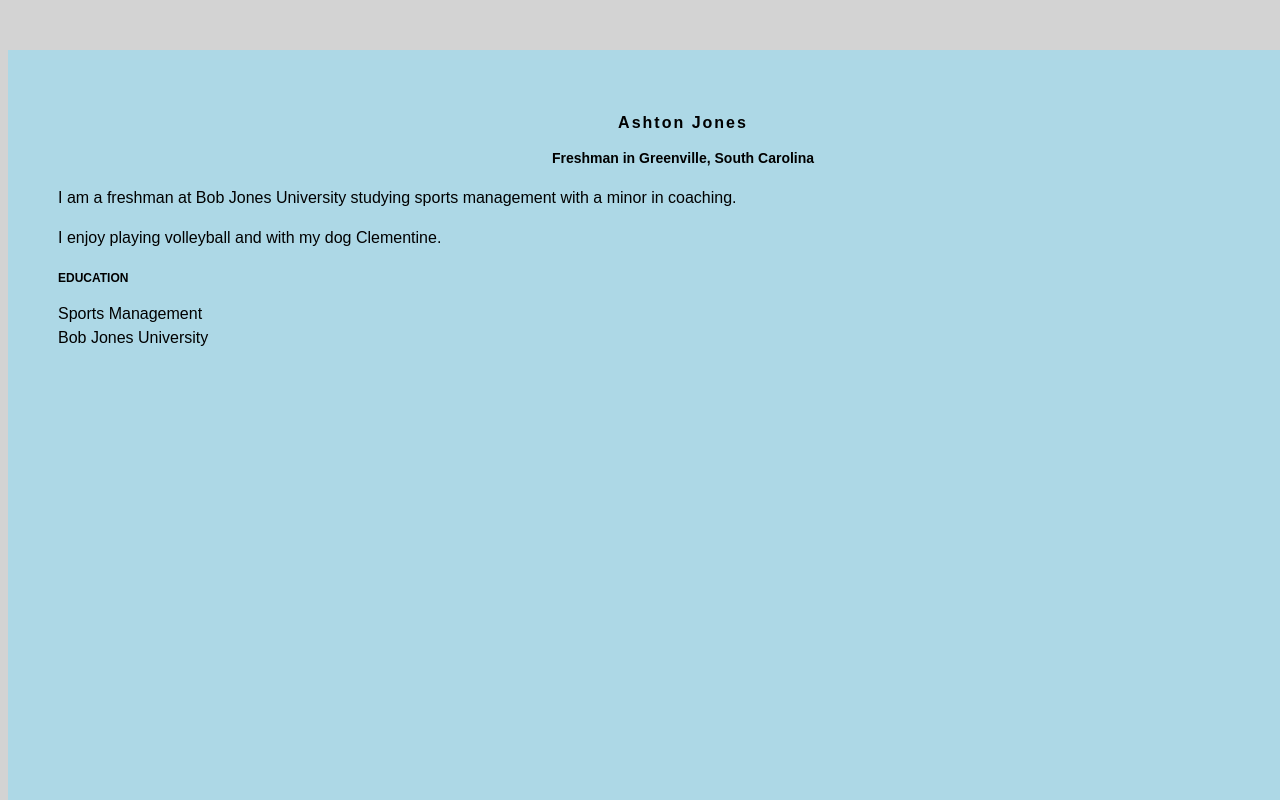
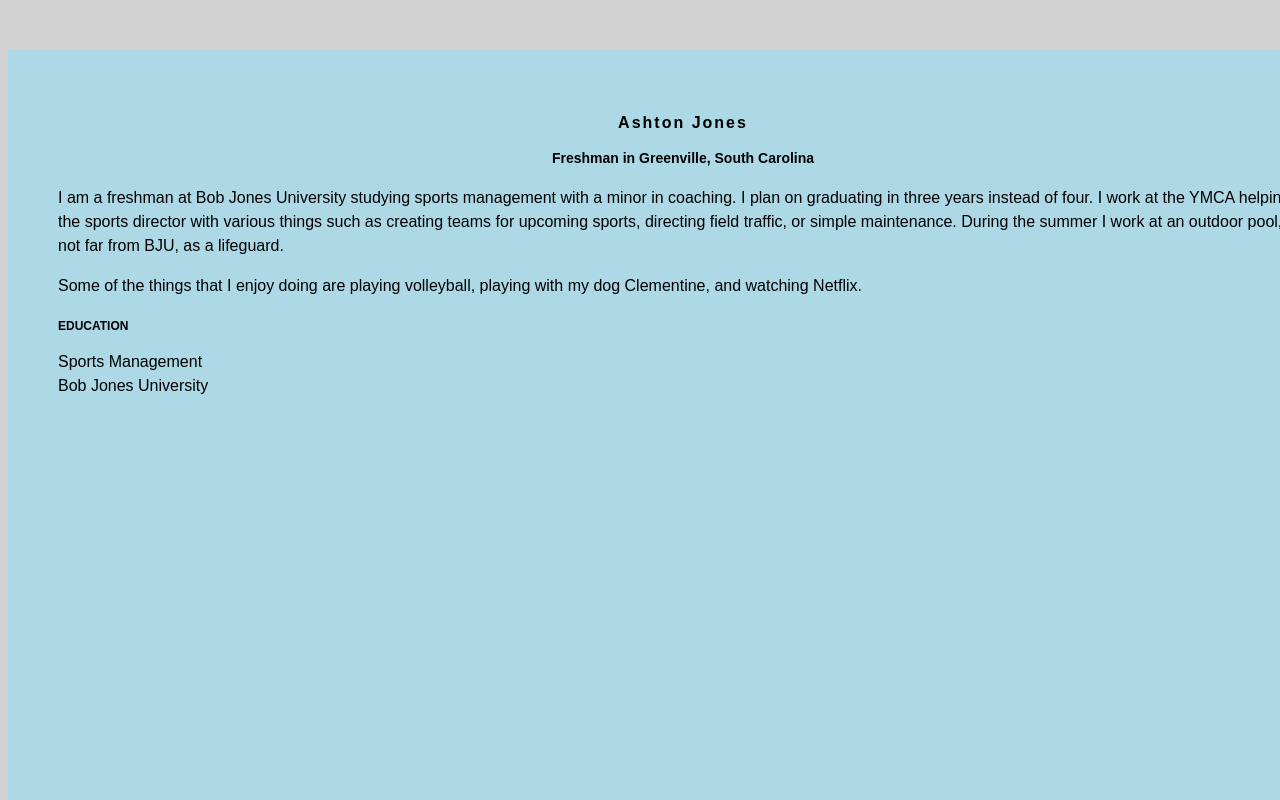
Before and after one commit to ashton-jones/ashton-jones.github.io, a plain HTML site: page index.html in a window 1280 px wide. Shown: the top 800 px of the page. Drawn offline with Linux system fonts and the light colour scheme.

Commit message:
Update index.html

```diff
--- a/index.html
+++ b/index.html
@@ -36,10 +36,10 @@ h3 {
         <h1>Ashton Jones</h1>
         <h2>Freshman in Greenville, South Carolina</h2>
 
-         <p>I am a freshman at Bob Jones University studying sports management with a minor in coaching.</p>
+         <p>I am a freshman at Bob Jones University studying sports management with a minor in coaching. I plan on graduating in three years instead of four. I work at the YMCA helping the sports director with various things such as creating teams for upcoming sports, directing field traffic, or simple maintenance. During the summer I work at an outdoor pool, not far from BJU, as a lifeguard. </p>
          <p>
-            I enjoy playing volleyball and with my dog Clementine.
-         </p>
+
+         </p> Some of the things that I enjoy doing are playing volleyball, playing with my dog Clementine, and watching Netflix.
          <p>
 
          </p>
```
